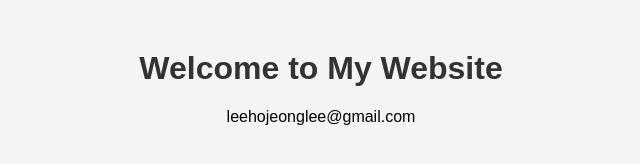
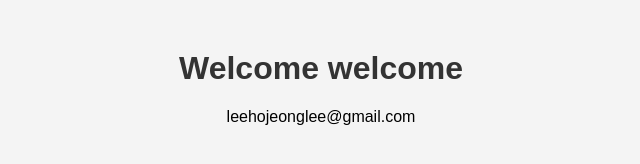
Before and after one commit to leehojeonglee/leehojeonglee.github.io., a plain HTML site: page index.html in a window 1280 px wide. Shown: the whole page, without its empty margins (319-959 px from the left). Drawn offline with Linux system fonts and the light colour scheme.

Commit message:
Update index.html

```diff
--- a/index.html
+++ b/index.html
@@ -3,11 +3,11 @@
 <head>
     <meta charset="UTF-8">
     <meta name="viewport" content="width=device-width, initial-scale=1.0">
-    <title>My Website</title>
+    <title>Hojeong Lee</title>
     <link rel="stylesheet" href="style.css">
 </head>
 <body>
-    <h1>Welcome to My Website</h1>
+    <h1>Welcome welcome</h1>
     <p>leehojeonglee@gmail.com</p>
 </body>
 </html>
```
